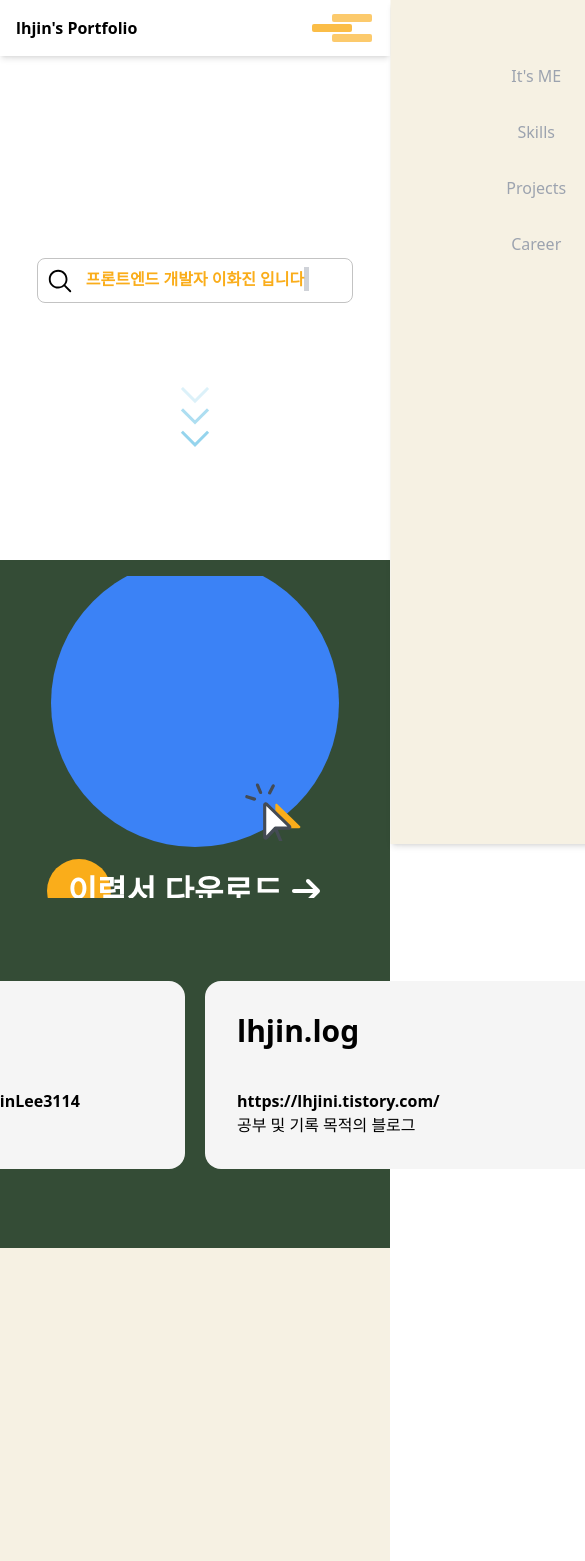
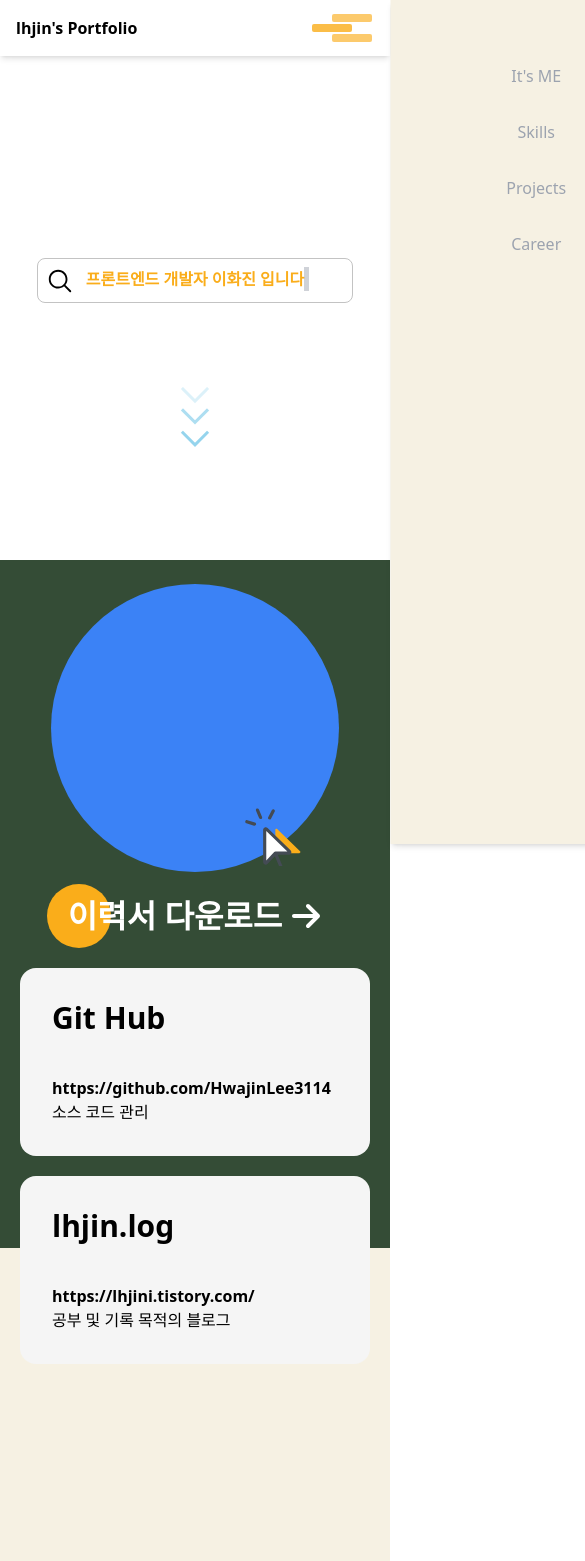
Before and after one commit to HwajinLee3114/lhjin-portfolio, a Next.js app: page / in a window 390 px wide. Shown: the top 1561 px of the page, 585 px wide, since content can reach past the window. Built offline with nearby package versions, Linux system fonts and the light colour scheme.

Commit message:
about 페이지 반응형

```diff
--- a/src/components/About.tsx
+++ b/src/components/About.tsx
@@ -9,7 +9,7 @@ export default function About() {
       id="about"
       className="flex flex-col md:flex-row items-center gap-5 justify-around h-43 bg-themacolor3"
     >
-      <div className="h-full p-2 w-full md:w-2/4 flex flex-col items-center justify-center rounded-lg overflow-hidden">
+      <div className="h-full p-2 w-full md:w-2/4 flex flex-col items-center justify-center rounded-lg">
         <ProfileCircle />
         <div className="pb-5" />
         <SlideButton
@@ -21,7 +21,7 @@ export default function About() {
       </div>
 
       <div className="h-full flex-grow w-full flex flex-col items-center justify-center">
-        <div className="flex gap-5">
+        <div className="flex flex-col md:flex-row gap-5">
           <HoverAMenu
             url="https://github.com/HwajinLee3114"
             title="Git Hub"
--- a/src/components/menu/HoverAMenu.module.css
+++ b/src/components/menu/HoverAMenu.module.css
@@ -1,5 +1,6 @@
 .archive {
-  width: 26rem;
+  min-width: 350px;
+  width: 100%;
   padding: 2rem;
   background-color: #f5f5f5;
   border-radius: 1rem;
@@ -22,3 +23,9 @@
 }
 
 .description {}
+
+@media (max-width: 1024px) {
+}
+
+@media (max-width: 768px) {
+}
```
